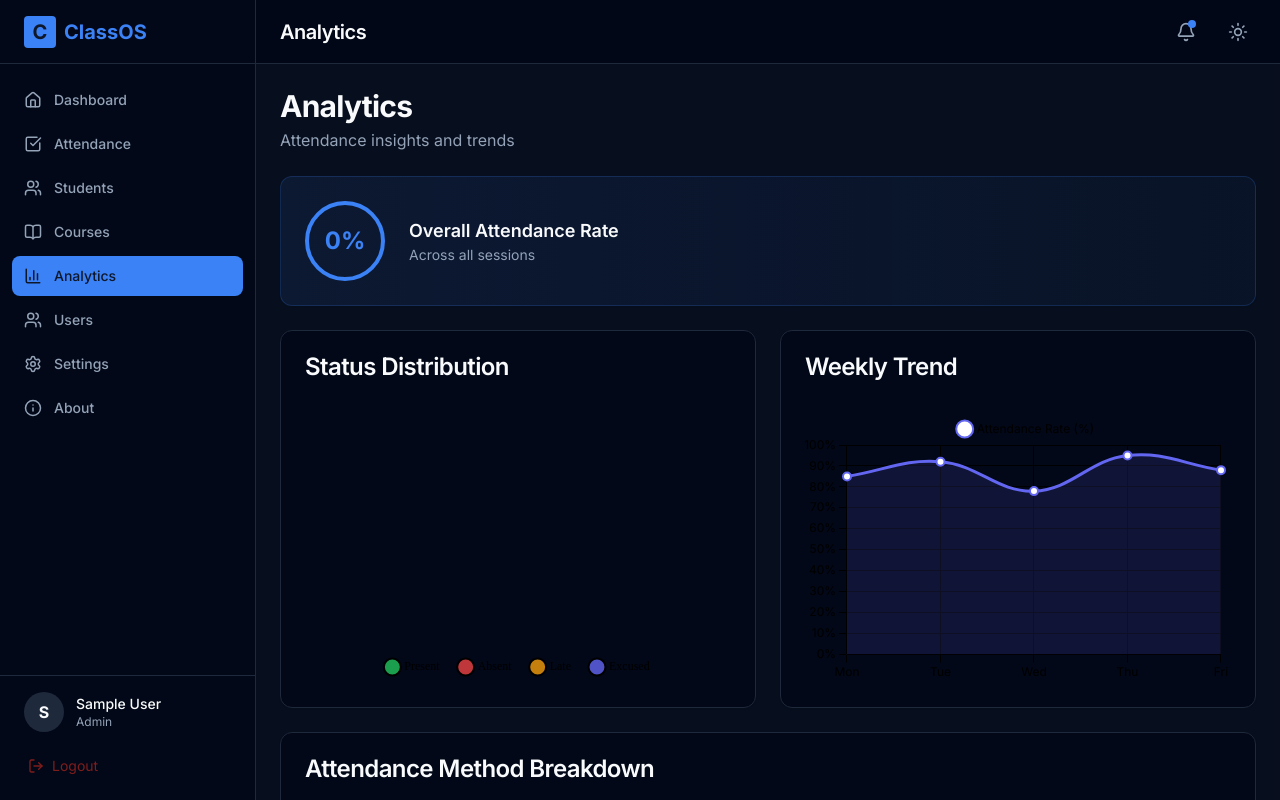
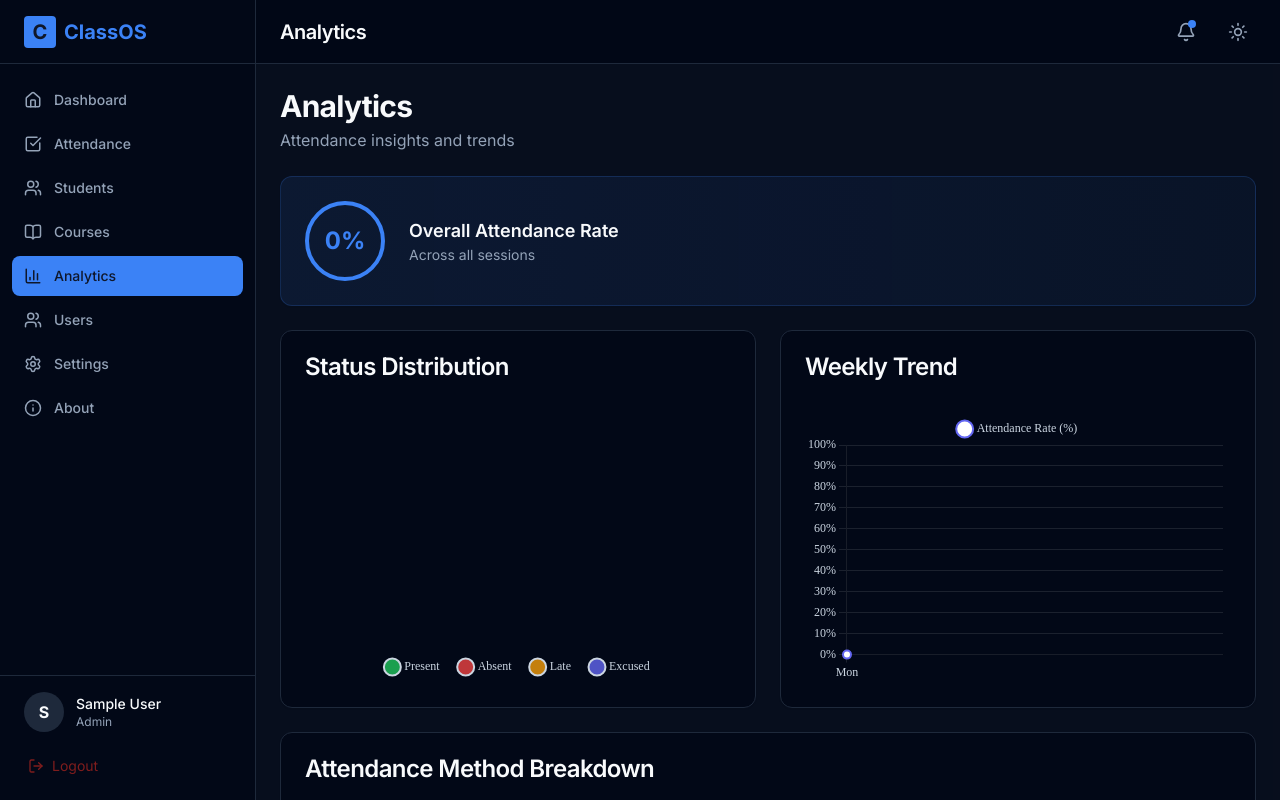
Before and after one commit to AbirHasanArko/ClassOS, a React (Vite) app in the folder frontend/: page /analytics in a window 1280 px wide. Built offline with nearby package versions, Linux system fonts and the light colour scheme; sample sign-in values are in the browser's storage.

Commit message:
feat: use real data for analytics dashboard charts and fix dark mode text visibility

```diff
--- a/frontend/src/pages/AnalyticsPage.jsx
+++ b/frontend/src/pages/AnalyticsPage.jsx
@@ -6,6 +6,7 @@ import { getSessionRoster } from '../api/attendance';
 import { Badge } from '../components/ui/Badge';
 import { Button } from '../components/ui/Button';
 import { Download, Eye, FileSpreadsheet, X, Calendar, User as UserIcon, Clock } from 'lucide-react';
+import { useTheme } from '../contexts/ThemeContext';
 import {
   Chart as ChartJS,
   CategoryScale,
@@ -27,8 +28,16 @@ ChartJS.register(
 );
 
 export const AnalyticsPage = () => {
+  const { theme } = useTheme();
+  const isDark = theme === 'dark';
+
+  const textColor = isDark ? '#cbd5e1' : '#475569'; // slate-300 / slate-600
+  const gridColor = isDark ? 'rgba(255, 255, 255, 0.1)' : 'rgba(0, 0, 0, 0.1)';
+
   const [stats, setStats] = useState({
-    present: 0, absent: 0, late: 0, excused: 0, attendance_rate: 0
+    present: 0, absent: 0, late: 0, excused: 0, attendance_rate: 0,
+    weekly_trend: [{ date: 'Mon', rate: 0 }],
+    method_breakdown: { face: 0, fingerprint: 0, manual: 0 }
   });
 
   const [sessions, setSessions] = useState([]);
@@ -108,10 +117,10 @@ export const AnalyticsPage = () => {
   };
 
   const weeklyTrendData = {
-    labels: ['Mon', 'Tue', 'Wed', 'Thu', 'Fri'],
+    labels: stats.weekly_trend ? stats.weekly_trend.map(t => t.date) : ['Mon', 'Tue', 'Wed', 'Thu', 'Fri'],
     datasets: [{
       label: 'Attendance Rate (%)',
-      data: [85, 92, 78, 95, 88],
+      data: stats.weekly_trend ? stats.weekly_trend.map(t => t.rate) : [0, 0, 0, 0, 0],
       borderColor: 'rgba(99, 102, 241, 1)',
       backgroundColor: 'rgba(99, 102, 241, 0.15)',
       fill: true,
@@ -128,7 +137,9 @@ export const AnalyticsPage = () => {
     labels: ['Face Recognition', 'Fingerprint', 'Manual'],
     datasets: [{
       label: 'Check-in Count',
-      data: [65, 15, 20],
+      data: stats.method_breakdown
+        ? [stats.method_breakdown.face, stats.method_breakdown.fingerprint, stats.method_breakdown.manual]
+        : [0, 0, 0],
       backgroundColor: [
         'rgba(14, 165, 233, 0.8)',  // light blue
         'rgba(168, 85, 247, 0.8)',  // purple
@@ -151,17 +162,17 @@ export const AnalyticsPage = () => {
     plugins: {
       legend: {
         labels: {
-          color: 'hsl(var(--muted-foreground))',
+          color: textColor,
           font: { family: 'Inter', size: 12 },
           usePointStyle: true,
           padding: 20,
         }
       },
       tooltip: {
-        backgroundColor: 'hsl(var(--card))',
-        titleColor: 'hsl(var(--card-foreground))',
-        bodyColor: 'hsl(var(--muted-foreground))',
-        borderColor: 'hsl(var(--border))',
+        backgroundColor: isDark ? '#1e293b' : '#ffffff',
+        titleColor: isDark ? '#f8fafc' : '#0f172a',
+        bodyColor: isDark ? '#cbd5e1' : '#475569',
+        borderColor: gridColor,
         borderWidth: 1,
         padding: 10,
         displayColors: true,
@@ -174,18 +185,18 @@ export const AnalyticsPage = () => {
     ...commonChartOptions,
     scales: {
       x: {
-        ticks: { color: 'hsl(var(--muted-foreground))', font: { family: 'Inter' } },
-        grid: { color: 'hsl(var(--border))', drawBorder: false }
+        ticks: { color: textColor, font: { family: 'Inter' } },
+        grid: { color: gridColor, drawBorder: false }
       },
       y: {
         beginAtZero: true,
         max: 100,
         ticks: {
-          color: 'hsl(var(--muted-foreground))',
+          color: textColor,
           font: { family: 'Inter' },
           callback: (value) => `${value}%`
         },
-        grid: { color: 'hsl(var(--border))', borderDash: [5, 5], drawBorder: false }
+        grid: { color: gridColor, borderDash: [5, 5], drawBorder: false }
       }
     }
   };
@@ -194,17 +205,17 @@ export const AnalyticsPage = () => {
     ...commonChartOptions,
     scales: {
       x: {
-        ticks: { color: 'hsl(var(--muted-foreground))', font: { family: 'Inter' } },
+        ticks: { color: textColor, font: { family: 'Inter' } },
         grid: { display: false, drawBorder: false }
       },
       y: {
         beginAtZero: true,
         ticks: {
-          color: 'hsl(var(--muted-foreground))',
+          color: textColor,
           font: { family: 'Inter' },
           stepSize: 20
         },
-        grid: { color: 'hsl(var(--border))', borderDash: [5, 5], drawBorder: false }
+        grid: { color: gridColor, borderDash: [5, 5], drawBorder: false }
       }
     }
   };
@@ -246,17 +257,17 @@ export const AnalyticsPage = () => {
                     legend: {
                       position: 'bottom',
                       labels: {
-                        color: 'hsl(var(--muted-foreground))',
+                        color: textColor,
                         font: { family: 'Inter', size: 12 },
                         usePointStyle: true,
                         padding: 20
                       }
                     },
                     tooltip: {
-                      backgroundColor: 'hsl(var(--card))',
-                      titleColor: 'hsl(var(--card-foreground))',
-                      bodyColor: 'hsl(var(--muted-foreground))',
-                      borderColor: 'hsl(var(--border))',
+                      backgroundColor: isDark ? '#1e293b' : '#ffffff',
+                      titleColor: isDark ? '#f8fafc' : '#0f172a',
+                      bodyColor: isDark ? '#cbd5e1' : '#475569',
+                      borderColor: gridColor,
                       borderWidth: 1,
                       padding: 10,
                       displayColors: true,
```
Also changed, not shown: 2 other files (tests, documents, lock files or other folders).
